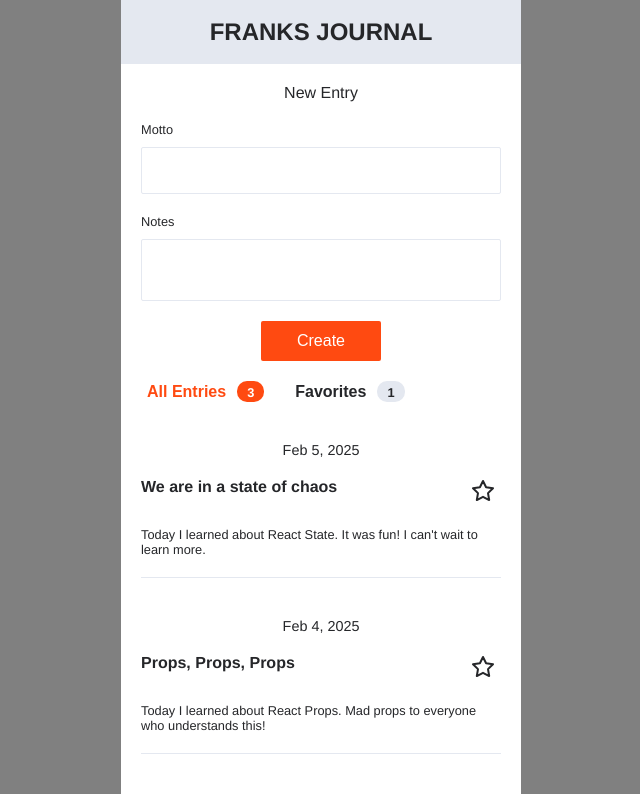
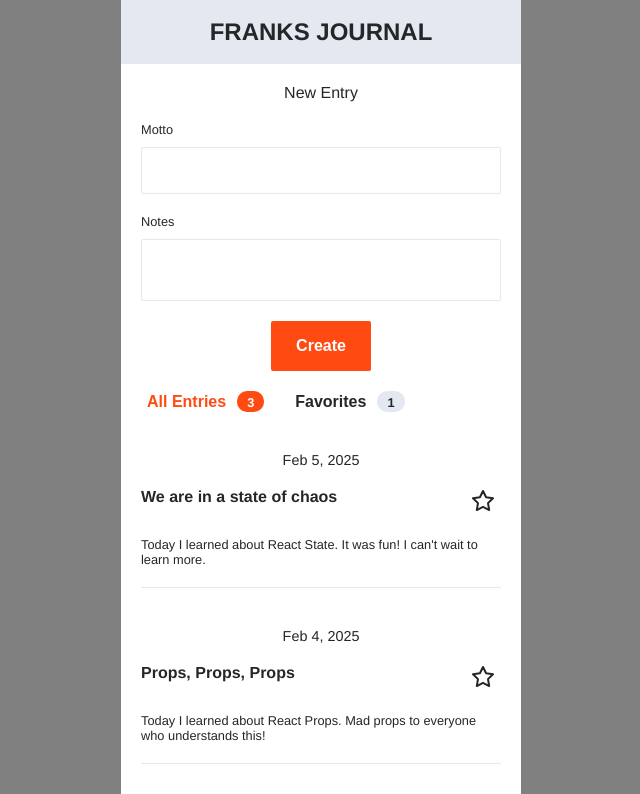
Before and after one commit to frank12421/franks-journal, a React (Create React App) app: page / in a window 1280 px wide. Shown: the top 794 px of the page, without its empty margins (319-959 px from the left). Built offline with nearby package versions, Linux system fonts and the light colour scheme.

Commit message:
clean css, new Folder for EntryForm, delete CardEntryList

```diff
--- a/public/index.html
+++ b/public/index.html
@@ -24,7 +24,7 @@
       work correctly both with client-side routing and a non-root public URL.
       Learn how to configure a non-root public URL by running `npm run build`.
     -->
-    <title>React App</title>
+    <title>Franks Journal</title>
   </head>
   <body>
     <noscript>You need to enable JavaScript to run this app.</noscript>
--- /dev/null
+++ b/src/components/main/EntryForm/EntryForm.css
@@ -0,0 +1,40 @@
+.Entry-Form {
+  /* height: 30vh; */
+  width: 90%;
+  display: flex;
+  flex-direction: column;
+  align-items: center;
+  /* gap: 20px; */
+  /* padding-top: 20px;
+    padding-bottom: 50px; */
+  margin-top: 20px;
+}
+
+.Entry-Form--label {
+  font-size: 0.8rem;
+  align-self: flex-start;
+  padding-top: 20px;
+  padding-bottom: 10px;
+}
+
+.Entry-Form--input,
+.Entry-Form--textarea {
+  width: 100%;
+  border: 1px solid var(--color-water-10);
+  border-radius: 2px;
+  padding: 15px;
+  resize: none;
+}
+
+.Entry-Form--button {
+  margin: 20px;
+  background-color: var(--color-nemo);
+  color: var(--color-foam);
+  width: 100px;
+  height: 50px;
+  text-decoration: none;
+  border: none;
+  border-radius: 2px;
+  font-size: 1rem;
+  font-weight: bold;
+}
--- a/src/components/main/EntryList/EntryForm.js
+++ b/src/components/main/EntryForm/EntryForm.js
@@ -1,37 +1,37 @@
 import "../Main.js";
+import "./EntryForm.css";
 
 export default function EntryForm({ onAddEntry }) {
-
   function handleSubmit(event) {
     event.preventDefault();
     const formData = new FormData(event.target);
     const data = Object.fromEntries(formData);
     onAddEntry(data);
-    // event.target.reset();
-    // event.target.elements.tag.focus();
+    event.target.reset();
+    event.target.elements.tag.focus();
   }
 
   return (
-    <form onSubmit={handleSubmit} className="Main-Form">
+    <form onSubmit={handleSubmit} className="Entry-Form">
       New Entry
-      <label htmlFor="new-motto" className="Main-Form--label">
+      <label htmlFor="new-motto" className="Entry-Form--label">
         Motto
       </label>
       <input
         type="text"
         name="new-motto"
         id="new-motto"
-        className="Main-Form--input"
+        className="Entry-Form--input"
       ></input>
-      <label htmlFor="new-notes" className="Main-Form--label">
+      <label htmlFor="new-notes" className="Entry-Form--label">
         Notes
       </label>
       <textarea
         name="new-notes"
         id="new-notes"
-        className="Main-Form--textarea"
+        className="Entry-Form--textarea"
       ></textarea>
-      <button type="submit" className="Main-Form--button">
+      <button type="submit" className="Entry-Form--button">
         Create
       </button>
     </form>
--- a/src/components/main/EntryList/CardEntryList.css
+++ /dev/null
@@ -1,30 +0,0 @@
-.Card-EntryList {
-  border-bottom: 1px solid var(--color-water-10);
-  margin-bottom: 40px;
-  display: flex;
-  flex-direction: column;
-  gap: 20px;
-}
-
-.Card-EntryList--Date {
-  font-size: 0.9rem;
-  font-weight: 400;
-  align-self: center;
-}
-
-.Card-Entry--headandFavorite {
-  display: flex;
-  flex-direction: row;
-  justify-content: space-between;
-}
-
-.Card-EntryList-text {
-  font-size: 0.8rem;
-  padding-bottom: 20px;
-}
-
-.Card-EntryList--FavButton {
-  text-decoration: none;
-  border: none;
-  background-color: transparent;
-}
--- a/src/components/main/EntryList/EntriesSection.css
+++ b/src/components/main/EntryList/EntriesSection.css
@@ -4,3 +4,28 @@
   display: flex;
   flex-direction: column;
 }
+
+.Article-EntryList {
+  border-bottom: 1px solid var(--color-water-10);
+  margin-bottom: 40px;
+  display: flex;
+  flex-direction: column;
+  gap: 20px;
+}
+
+.Date-Article-EntryList {
+  font-size: 0.9rem;
+  font-weight: 400;
+  align-self: center;
+}
+
+.TabBar-Articel-EntryList {
+  display: flex;
+  flex-direction: row;
+  justify-content: space-between;
+}
+
+.Notes-Articel-EntryList {
+  font-size: 0.8rem;
+  padding-bottom: 20px;
+}
--- a/src/components/main/EntryList/EntriesSection.js
+++ b/src/components/main/EntryList/EntriesSection.js
@@ -1,21 +1,17 @@
 import "./EntriesSection.css";
-import "./CardEntryList.css";
-import "../FavoriteButton/FavoriteButton.js";
 import FavoriteButton from "../FavoriteButton/FavoriteButton.js";
 
 export default function EntryList({ entries }) {
-  // console.log("Entries: ", entries);
   return (
     <section className="EntryList">
       {entries.map((entrie) => (
-        // console.log(entrie),
-        <article key={entrie.id} className="Card-EntryList">
-          <h4 className="Card-EntryList--Date">{entrie.date}</h4>
-          <div className="Card-Entry--headandFavorite">
+        <article key={entrie.id} className="Article-EntryList">
+          <h4 className="Date-Article-EntryList">{entrie.date}</h4>
+          <div className="TabBar-Articel-EntryList">
             <h3>{entrie.motto}</h3>
             <FavoriteButton />
           </div>
-          <p className="Card-EntryList-text">{entrie.notes}</p>
+          <p className="Notes-Articel-EntryList">{entrie.notes}</p>
         </article>
       ))}
     </section>
--- /dev/null
+++ b/src/components/main/EntryList/InitalEntrys.js
@@ -0,0 +1,29 @@
+export const initialEntries = [
+  {
+    id: 1000,
+    date: "Feb 5, 2025",
+    motto: "We are in a state of chaos",
+    notes:
+      "Today I learned about React State. It was fun! I can't wait to learn more.",
+  },
+  {
+    id: 999,
+    date: "Feb 4, 2025",
+    motto: "Props, Props, Props",
+    notes:
+      "Today I learned about React Props. Mad props to everyone who understands this!",
+  },
+  {
+    id: 998,
+    date: "Feb 3, 2025",
+    motto: "How to nest components online fast",
+    notes:
+      "Today I learned about React Components and how to nest them like a pro. Application design is so much fun!",
+  },
+  {
+    id: 997,
+    date: "Feb 2, 2035",
+    motto: "I'm a React Developer",
+    notes: "My React-ion when I learned about React: 😍",
+  },
+];
--- a/src/components/main/Main.css
+++ b/src/components/main/Main.css
@@ -11,43 +11,3 @@
   display: flex;
   align-items: center;
 }
-
-.Main-Form {
-  /* height: 30vh; */
-  width: 90%;
-  display: flex;
-  flex-direction: column;
-  align-items: center;
-  /* gap: 20px; */
-  /* padding-top: 20px;
-  padding-bottom: 50px; */
-  margin-top: 20px;
-}
-
-.Main-Form--label {
-  font-size: 0.8rem;
-  align-self: flex-start;
-  padding-top: 20px;
-  padding-bottom: 10px;
-}
-
-.Main-Form--input,
-.Main-Form--textarea {
-  width: 100%;
-  border: 1px solid var(--color-water-10);
-  border-radius: 2px;
-  padding: 15px;
-  resize: none;
-}
-
-.Main-Form--button {
-  margin: 20px;
-  background-color: var(--color-nemo);
-  color: var(--color-foam);
-  width: 15vh;
-  height: 5vh;
-  text-decoration: none;
-  border: none;
-  border-radius: 2px;
-  font-size: 1rem;
-}
--- a/src/components/main/Main.js
+++ b/src/components/main/Main.js
@@ -1,43 +1,12 @@
 import "./Main.css";
-
-import EntryForm from "./EntryList/EntryForm.js";
+import { initialEntries } from "./EntryList/InitalEntrys.js";
+import EntryForm from "./EntryForm/EntryForm.js";
 import TabBar from "./TabBar/TabBar.js";
 import EntryList from "./EntryList/EntriesSection.js";
 import { useState } from "react";
 
-const initialEntries = [
-  {
-    id: 1000,
-    date: "Feb 5, 2025",
-    motto: "We are in a state of chaos",
-    notes:
-      "Today I learned about React State. It was fun! I can't wait to learn more.",
-  },
-  {
-    id: 999,
-    date: "Feb 4, 2025",
-    motto: "Props, Props, Props",
-    notes:
-      "Today I learned about React Props. Mad props to everyone who understands this!",
-  },
-  {
-    id: 998,
-    date: "Feb 3, 2025",
-    motto: "How to nest components online fast",
-    notes:
-      "Today I learned about React Components and how to nest them like a pro. Application design is so much fun!",
-  },
-  {
-    id: 997,
-    date: "Feb 2, 2035",
-    motto: "I'm a React Developer",
-    notes: "My React-ion when I learned about React: 😍",
-  },
-];
-
 export default function Main() {
   const [entries, setEntries] = useState(initialEntries);
-  // console.log(entries);
 
   function handelAddEntry(newEntry) {
     setEntries([...entries, newEntry]);
@@ -45,7 +14,6 @@ export default function Main() {
 
   return (
     <section className="App-Main">
-      {/* <h2 className="Main-Titel">New Entry</h2> */}
       <EntryForm onAddEntry={handelAddEntry} />
       <TabBar />
       <EntryList entries={entries} />
--- a/src/components/main/TabBar/TabBar.css
+++ b/src/components/main/TabBar/TabBar.css
@@ -1,4 +1,4 @@
-.MainForm--TabBar {
+.TabBar-Section {
   width: 90%;
   display: flex;
   flex-direction: row;
@@ -9,7 +9,7 @@
   font-weight: 700;
 }
 
-.MainForm--TabBar-allEntries {
+.TabBar-Button-AllEntries {
   color: var(--color-nemo);
   text-decoration: none;
   border: none;
@@ -18,7 +18,7 @@
   font-weight: 700;
 }
 
-.MainForm--TabBar-favorites {
+.TabBar-Button-Favorites {
   margin-left: 20px;
   color: var(--color-granite);
   text-decoration: none;
@@ -28,16 +28,25 @@
   font-weight: 700;
 }
 
-.MainForm--TabBar-allEntries-number {
+.TabBar-Button-AllEntries-Number {
   background-color: var(--color-nemo);
   color: var(--color-foam);
   border-radius: 10px;
   padding: 4px 10px 2px 10px;
 }
 
-.MainForm--TabBar-favorites-number {
+.TabBar-Button-Favorites-Number {
   background-color: var(--color-water-10);
   color: var(--color-granite);
   border-radius: 10px;
   padding: 4px 10px 2px 10px;
 }
+
+.TabBar-Button-AllEntries:hover {
+  color: green;
+  text-decoration: none;
+  border: none;
+  background-color: transparent;
+  font-size: 1rem;
+  font-weight: 700;
+}
--- a/src/components/main/TabBar/TabBar.js
+++ b/src/components/main/TabBar/TabBar.js
@@ -1,23 +1,12 @@
-// import "./Main.css";
 import "./TabBar.css";
 
 export default function TabBar() {
   return (
-    <section className="MainForm--TabBar">
-      <button className="MainForm--TabBar-allEntries">All Entries</button>
-      <span
-        className="MainForm--TabBar-allEntries-number {
-"
-      >
-        3
-      </span>
-      <button className="MainForm--TabBar-favorites">Favorites</button>
-      <span
-        className="MainForm--TabBar-favorites-number
-"
-      >
-        1
-      </span>
+    <section className="TabBar-Section">
+      <button className="TabBar-Button-AllEntries">All Entries</button>
+      <span className="TabBar-Button-AllEntries-Number">3</span>
+      <button className="TabBar-Button-Favorites">Favorites</button>
+      <span className="TabBar-Button-Favorites-Number">1</span>
     </section>
   );
 }
```
Also changed, not shown: src/components/main/EntryList/CardEntryList.js (deleted, +0 -16 lines).
